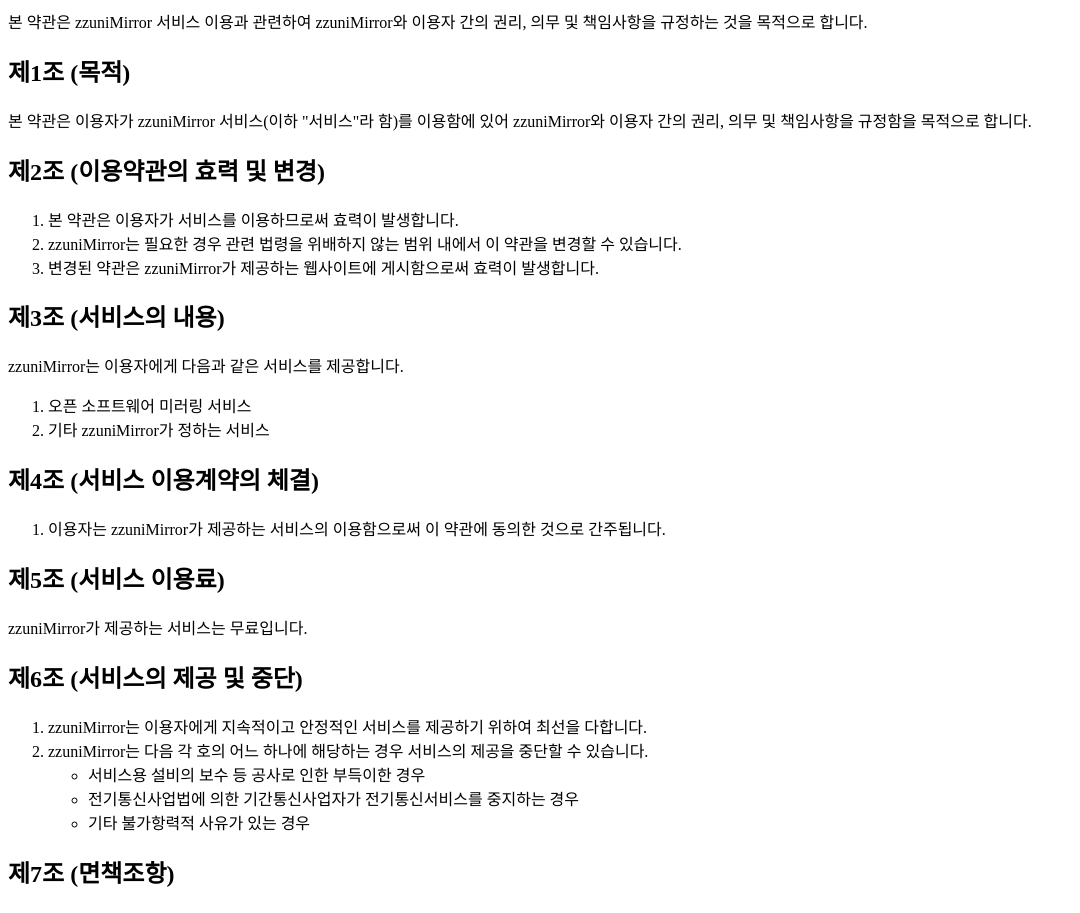
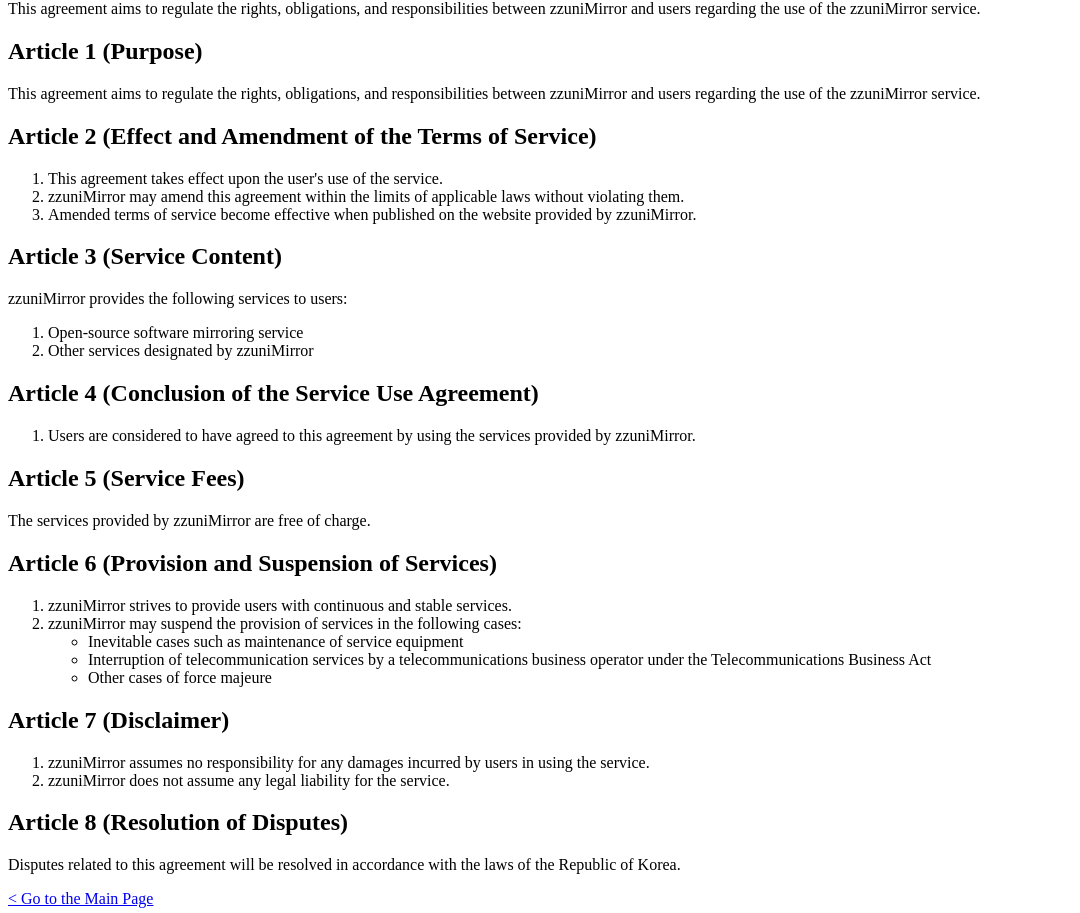
Before and after one commit to zzunipark/zzuniMirror, a plain HTML site: page src/terms-of-service/index.html in a window 1280 px wide. Shown: the part 80-993 px from the top of the page, without its empty margins (0-1080 px from the left). Drawn offline with Linux system fonts and the light colour scheme; a web font is replaced by a local one.

Commit message:
Updated ToS, Index

```diff
--- a/src/terms-of-service/index.html
+++ b/src/terms-of-service/index.html
@@ -3,54 +3,57 @@
 
 <head>
     <meta charset="UTF-8">
-    <title>zzuniMirror - 서비스 이용약관</title>
+    <title>zzuniMirror - Terms of Service</title>
+    <link rel="stylesheet" href="../css/style.css">
 </head>
 
 <body>
-    <h1>zzuniMirror 서비스 이용약관</h1>
-    <p>본 약관은 zzuniMirror 서비스 이용과 관련하여 zzuniMirror와 이용자 간의 권리, 의무 및 책임사항을 규정하는 것을 목적으로 합니다.</p>
-    <h2>제1조 (목적)</h2>
-    <p>본 약관은 이용자가 zzuniMirror 서비스(이하 "서비스"라 함)를 이용함에 있어 zzuniMirror와 이용자 간의 권리, 의무 및 책임사항을 규정함을 목적으로 합니다.</p>
-    <h2>제2조 (이용약관의 효력 및 변경)</h2>
+    <h1>zzuniMirror Terms of Service</h1>
+    <p>This agreement aims to regulate the rights, obligations, and responsibilities between zzuniMirror and users
+        regarding the use of the zzuniMirror service.</p>
+    <h2>Article 1 (Purpose)</h2>
+    <p>This agreement aims to regulate the rights, obligations, and responsibilities between zzuniMirror and users
+        regarding the use of the zzuniMirror service.</p>
+    <h2>Article 2 (Effect and Amendment of the Terms of Service)</h2>
     <ol>
-        <li>본 약관은 이용자가 서비스를 이용하므로써 효력이 발생합니다.</li>
-        <li>zzuniMirror는 필요한 경우 관련 법령을 위배하지 않는 범위 내에서 이 약관을 변경할 수 있습니다.</li>
-        <li>변경된 약관은 zzuniMirror가 제공하는 웹사이트에 게시함으로써 효력이 발생합니다.</li>
+        <li>This agreement takes effect upon the user's use of the service.</li>
+        <li>zzuniMirror may amend this agreement within the limits of applicable laws without violating them.</li>
+        <li>Amended terms of service become effective when published on the website provided by zzuniMirror.</li>
     </ol>
-    <h2>제3조 (서비스의 내용)</h2>
-    <p>zzuniMirror는 이용자에게 다음과 같은 서비스를 제공합니다.</p>
+    <h2>Article 3 (Service Content)</h2>
+    <p>zzuniMirror provides the following services to users:</p>
     <ol>
-        <li>오픈 소프트웨어 미러링 서비스</li>
-        <li>기타 zzuniMirror가 정하는 서비스</li>
+        <li>Open-source software mirroring service</li>
+        <li>Other services designated by zzuniMirror</li>
     </ol>
-    <h2>제4조 (서비스 이용계약의 체결)</h2>
+    <h2>Article 4 (Conclusion of the Service Use Agreement)</h2>
     <ol>
-        <li>이용자는 zzuniMirror가 제공하는 서비스의 이용함으로써 이 약관에 동의한 것으로 간주됩니다.</li>
-        </li>
+        <li>Users are considered to have agreed to this agreement by using the services provided by zzuniMirror.</li>
     </ol>
-    <h2>제5조 (서비스 이용료)</h2>
-    <p>zzuniMirror가 제공하는 서비스는 무료입니다.</p>
-    <h2>제6조 (서비스의 제공 및 중단)</h2>
+    <h2>Article 5 (Service Fees)</h2>
+    <p>The services provided by zzuniMirror are free of charge.</p>
+    <h2>Article 6 (Provision and Suspension of Services)</h2>
     <ol>
-        <li>zzuniMirror는 이용자에게 지속적이고 안정적인 서비스를 제공하기 위하여 최선을 다합니다.</li>
-        <li>zzuniMirror는 다음 각 호의 어느 하나에 해당하는 경우 서비스의 제공을 중단할 수 있습니다.
+        <li>zzuniMirror strives to provide users with continuous and stable services.</li>
+        <li>zzuniMirror may suspend the provision of services in the following cases:
             <ul>
-                <li>서비스용 설비의 보수 등 공사로 인한 부득이한 경우</li>
-                <li>전기통신사업법에 의한 기간통신사업자가 전기통신서비스를 중지하는 경우</li>
-                <li>기타 불가항력적 사유가 있는 경우</li>
+                <li>Inevitable cases such as maintenance of service equipment</li>
+                <li>Interruption of telecommunication services by a telecommunications business operator under the
+                    Telecommunications Business Act</li>
+                <li>Other cases of force majeure</li>
             </ul>
         </li>
     </ol>
-    <h2>제7조 (면책조항)</h2>
+    <h2>Article 7 (Disclaimer)</h2>
     <ol>
-        <li>zzuniMirror는 이용자가 서비스를 이용함으로써 발생하는 어떠한 손해에 대해서도 책임을 지지 않습니다.</li>
-        <li>zzuniMirror는 서비스에 대해 가능한 모든 법적 책임을 지지 않습니다.</li>
+        <li>zzuniMirror assumes no responsibility for any damages incurred by users in using the service.</li>
+        <li>zzuniMirror does not assume any legal liability for the service.</li>
     </ol>
-    <h2>제8조 (분쟁의 해결)</h2>
-    <p>본 약관에 관한 분쟁은 대한민국 법률에 따라 해결합니다.</p>
+    <h2>Article 8 (Resolution of Disputes)</h2>
+    <p>Disputes related to this agreement will be resolved in accordance with the laws of the Republic of Korea.</p>
     <p>
         <a href="../">
-            < 메인 페이지로</a>
+            < Go to the Main Page</a>
     </p>
 </body>
 
```
Also changed, not shown: src/index.html (+19 -19 lines).
